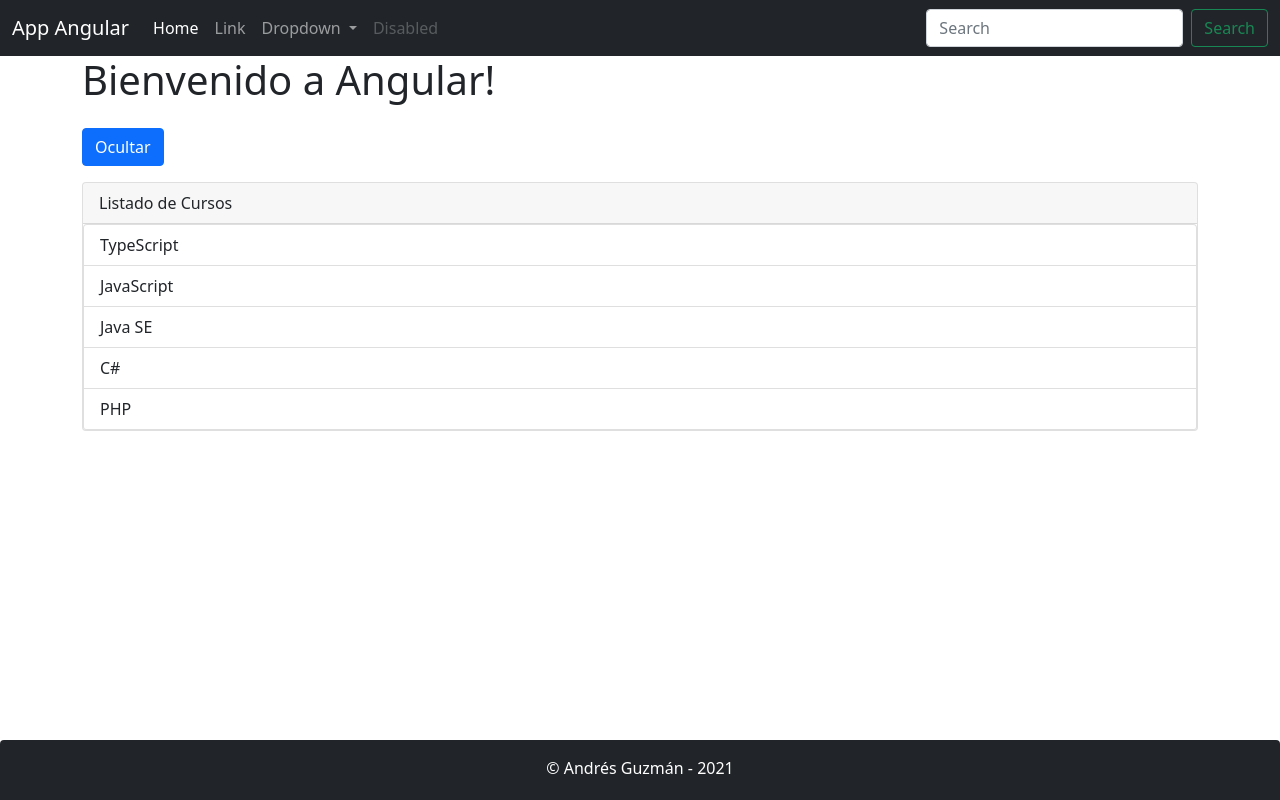
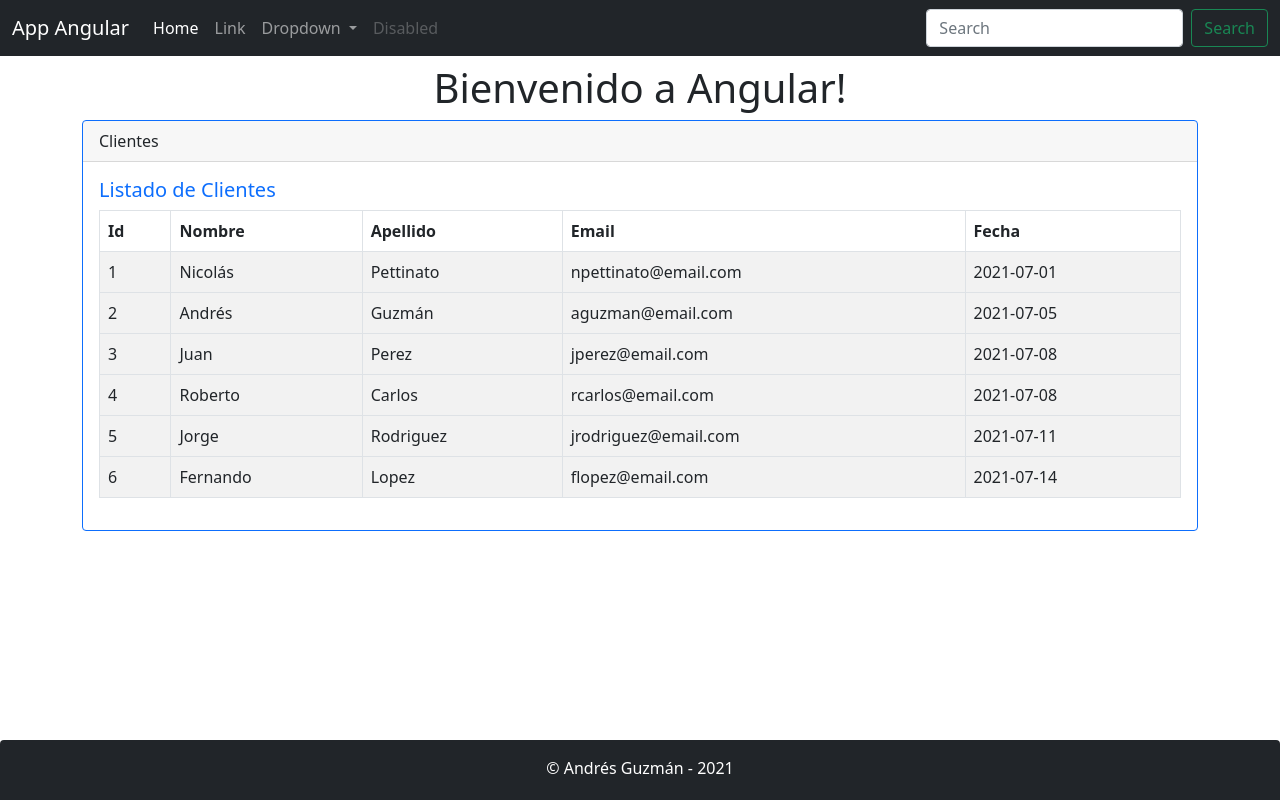
Before and after one commit to NicolasPettinato/Clientes-frontend, an Angular app: page / in a window 1280 px wide. Built offline with nearby package versions, Linux system fonts and the light colour scheme.

Commit message:
component clientes/listado desde archivo json

```diff
--- a/src/app/app.component.html
+++ b/src/app/app.component.html
@@ -1,11 +1,11 @@
 <app-header></app-header>
 
-<div class="container ">
-  <h1>
+<div class="container">
+  <h1 class="text-center my-2">
     {{ title }}!
   </h1>
 
-  <app-directiva></app-directiva>
+  <app-clientes></app-clientes>
  </div>
 
 <app-footer></app-footer>
--- a/src/app/app.module.ts
+++ b/src/app/app.module.ts
@@ -5,13 +5,15 @@
 import { FooterComponent } from './footer/footer.component';
 import { HeaderComponent } from "./header/header.component";
 import { DirectivaComponent } from './directiva/directiva.component';
+import { ClientesComponent } from './clientes/clientes.component';
 
 @NgModule({
   declarations: [
     AppComponent,
     HeaderComponent,
     FooterComponent,
-    DirectivaComponent
+    DirectivaComponent,
+    ClientesComponent
   ],
   imports: [
     BrowserModule
--- /dev/null
+++ b/src/app/clientes/cliente.ts
@@ -0,0 +1,8 @@
+export class Cliente {
+
+    id: number = 0;
+    nombre: string = '';
+    apellido: string = '';
+    fecha:string = '';
+    email: string = '';
+}
--- /dev/null
+++ b/src/app/clientes/clientes.component.html
@@ -0,0 +1,26 @@
+<div class="card border-primary mb-3">
+    <div class="card-header">Clientes</div>
+    <div class="card-body text-primary">
+        <h5 class="card-title">Listado de Clientes</h5>
+        <table class="table table-bordered table-striped">
+            <thead>
+                <tr>
+                    <th>Id</th>
+                    <th>Nombre</th>
+                    <th>Apellido</th>
+                    <th>Email</th>
+                    <th>Fecha</th>
+                </tr>
+            </thead>
+            <tbody *ngFor="let cliente of clientes">
+                <tr>
+                    <td>{{ cliente.id }}</td>
+                    <td>{{ cliente.nombre }}</td>
+                    <td>{{ cliente.apellido }}</td>
+                    <td>{{ cliente.email }}</td>
+                    <td>{{ cliente.fecha }}</td>
+                </tr>
+            </tbody>
+        </table>
+    </div>
+</div>
--- /dev/null
+++ b/src/app/clientes/clientes.component.ts
@@ -0,0 +1,19 @@
+import { Component, OnInit } from '@angular/core';
+import { Cliente } from './cliente';
+import { CLIENTES } from "./clientes.json";
+
+@Component({
+  selector: 'app-clientes',
+  templateUrl: './clientes.component.html'
+})
+export class ClientesComponent implements OnInit {
+
+  clientes: Cliente[] = [];
+
+  constructor() { }
+
+  ngOnInit(): void {
+    this.clientes = CLIENTES;
+  }
+
+}
--- /dev/null
+++ b/src/app/clientes/clientes.json.ts
@@ -0,0 +1,10 @@
+import { Cliente } from "./cliente";
+
+export const CLIENTES: Cliente[] = [
+    {id: 1, nombre: 'Nicolás', apellido: 'Pettinato', fecha: '2021-07-01', email:'npettinato@email.com'},
+    {id: 2, nombre: 'Andrés', apellido: 'Guzmán', fecha: '2021-07-05', email:'aguzman@email.com'},
+    {id: 3, nombre: 'Juan', apellido: 'Perez', fecha: '2021-07-08', email:'jperez@email.com'},
+    {id: 4, nombre: 'Roberto', apellido: 'Carlos', fecha: '2021-07-08', email:'rcarlos@email.com'},
+    {id: 5, nombre: 'Jorge', apellido: 'Rodriguez', fecha: '2021-07-11', email:'jrodriguez@email.com'},
+    {id: 6, nombre: 'Fernando', apellido: 'Lopez', fecha: '2021-07-14', email:'flopez@email.com'}
+  ];
```
